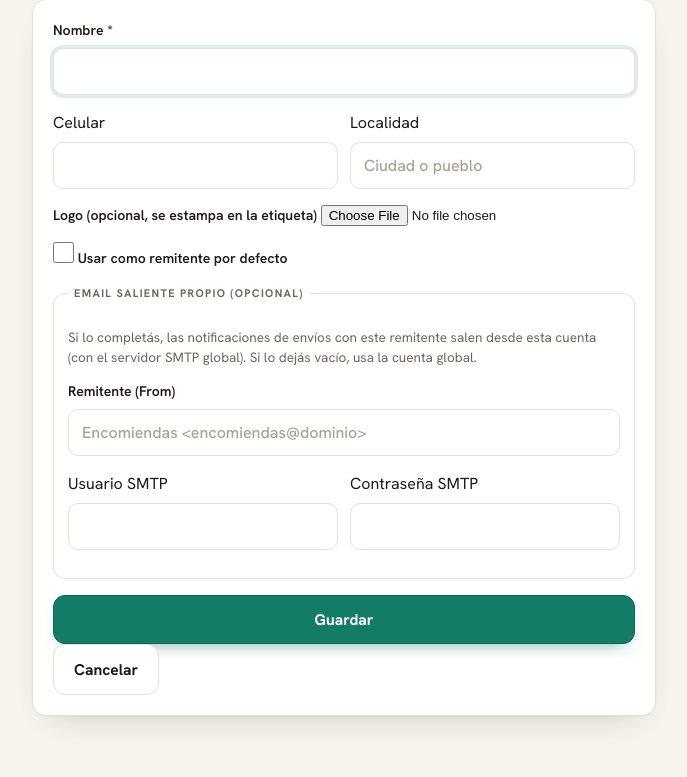
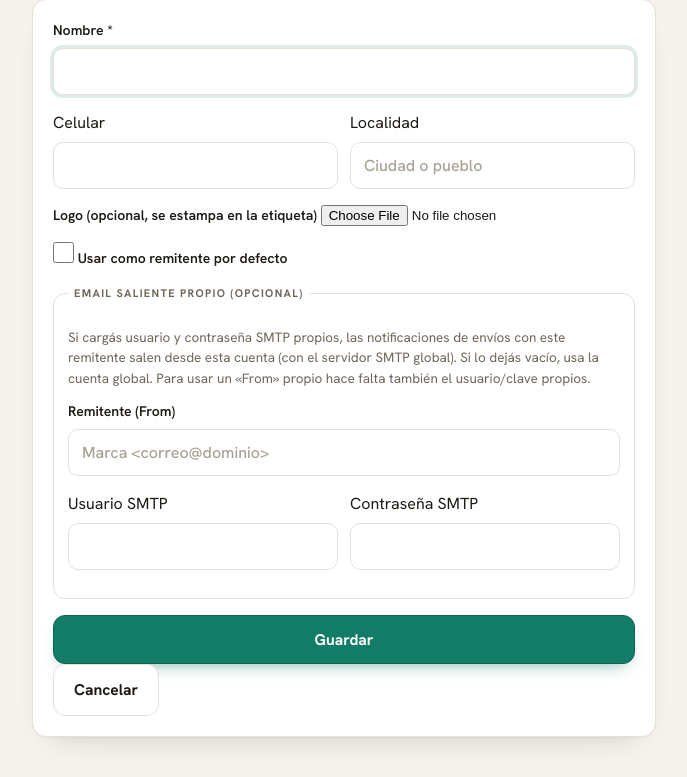
Before and after one commit to juanmreyesa/etiquetas-encomiendas, a Flask app: page /admin/remitentes/nuevo in a window 1280 px wide. Shown: the part 151-928 px from the top of the page, without its empty margins (296-983 px from the left). Before the commit the page ends 874 px from the top, so only its background shows below. Run offline with Flask 3, Linux system fonts and the light colour scheme; data that the repository does not hold is empty; parts of the project's set-up code (start-up, migrations or seed data) failed here and were passed over.

Commit message:
Harden email handling and fix audit findings
- mailer: strip CR/LF from headers (From/To/Subject) to prevent header
  injection; robust From fallback. norm_email collapses whitespace.
- per-sender email override is all-or-nothing: only used when the sender has its
  own SMTP user (avoids authenticating as X while sending From Y -> spam/reject);
  clearing the sender's user also clears its stored password.
- limit Image.MAX_IMAGE_PIXELS (decompression-bomb guard); gate Flask debug
  behind FLASK_DEBUG; clarify SECRET_KEY placeholder in compose.
- i18n: own placeholder for sender From, dedicated delete-sender confirm;
  conditional password placeholder in settings. README: document per-sender SMTP.

Co-Authored-By: Claude Opus 4.8 <noreply@anthropic.com>

```diff
--- a/app.py
+++ b/app.py
@@ -16,6 +16,10 @@ from urllib.parse import urlparse
 from flask import (Flask, Response, abort, flash, make_response, redirect,
                    render_template, request, send_file, url_for)
 from PIL import Image, ImageOps
+
+# Cota contra "decompression bombs": rechaza imágenes con demasiados píxeles
+# (MAX_CONTENT_LENGTH acota el archivo, no el tamaño descomprimido).
+Image.MAX_IMAGE_PIXELS = 64_000_000  # ~64 MP
 
 import db
 import i18n
@@ -191,15 +195,17 @@ def _notificar(envio, evento):
             p = os.path.join(TICKETS_DIR, os.path.basename(foto))
             if os.path.exists(p):
                 adj, adjn = p, foto
-    # Cuenta de envío: si el remitente del envío tiene su propio email, se usa
-    # esa cuenta (from + auth); si no, el SMTP global.
+    # Cuenta de envío: el override por remitente es TODO-O-NADA — solo se usa si el
+    # remitente tiene su propio usuario SMTP (autenticar como X y mandar From Y
+    # distinto haría que el correo caiga en spam/sea rechazado). Si no, SMTP global.
     rem = db.get_remitente(envio["rem_id"]) if envio.get("rem_id") else None
-    from_addr = rem.get("email_from") if rem else None
-    smtp_user = rem.get("smtp_user") if rem else None
-    smtp_pw = rem.get("smtp_password") if rem else None
+    from_addr = smtp_user = smtp_pw = None
+    if rem and (rem.get("smtp_user") or "").strip():
+        from_addr = rem.get("email_from")
+        smtp_user = rem.get("smtp_user")
+        smtp_pw = rem.get("smtp_password")
     ok, msg = mailer.enviar(to, subj, body, adjunto_path=adj, adjunto_nombre=adjn,
-                            from_addr=from_addr, user=smtp_user or None,
-                            password=smtp_pw if smtp_user else None)
+                            from_addr=from_addr, user=smtp_user, password=smtp_pw)
     flash(tr("flash.email_sent") if ok else tr("flash.email_failed", msg=msg),
           "ok" if ok else "error")
 
@@ -589,8 +595,12 @@ def remitente_actualizar(rem_id):
         base["logo"] = val         # nuevo logo
     else:
         base["logo"] = None        # sin cambios
-    # contraseña SMTP del remitente: vacío = no tocar; texto = setear
-    base["smtp_password"] = request.form.get("smtp_password") or None
+    # contraseña SMTP del remitente: vacío = no tocar; texto = setear.
+    # Si se borró el usuario propio, se limpia la contraseña (no dejar huérfana).
+    if not base["smtp_user"]:
+        base["smtp_password"] = ""
+    else:
+        base["smtp_password"] = request.form.get("smtp_password") or None
     db.actualizar_remitente(rem_id, base)
     flash(tr("flash.sender_updated"), "ok")
     return redirect(url_for("remitentes"))
@@ -699,4 +709,5 @@ def health():
 
 
 if __name__ == "__main__":
-    app.run(host="0.0.0.0", port=8000, debug=True)
+    # debug solo si se pide explícitamente (el debugger de Werkzeug permite RCE)
+    app.run(host="0.0.0.0", port=8000, debug=os.environ.get("FLASK_DEBUG") == "1")
--- a/db.py
+++ b/db.py
@@ -163,7 +163,8 @@ def norm_nombre(s):
 
 
 def norm_email(s):
-    return (s or "").strip()
+    # sin CR/LF/espacios internos (defensa contra header injection en emails)
+    return "".join((s or "").split())
 
 
 def norm_tel(s):
--- a/docker-compose.yml
+++ b/docker-compose.yml
@@ -21,7 +21,8 @@ services:
       # Defaults del primer arranque; después editá todo desde /admin.
       PRINTER: Epson_L3210
       BASE_URL: http://localhost:8088
-      SECRET_KEY: change-me-please
+      # CAMBIAR: generá uno con  python -c "import secrets;print(secrets.token_hex(32))"
+      SECRET_KEY: CHANGE_ME
       HOME: /tmp          # el uid puede no tener entrada en /etc/passwd del contenedor
       # Fallback si el socket de CUPS fallara: imprimir por IPP a otro host
       # CUPS_SERVER: 192.168.1.10
--- a/i18n.py
+++ b/i18n.py
@@ -160,7 +160,9 @@ TRANSLATIONS = {
         "check.remove_logo": "Quitar el logo",
         "check.is_default": "Usar como remitente por defecto",
         "settings.sender_email": "Email saliente propio (opcional)",
-        "help.sender_email": "Si lo completás, las notificaciones de envíos con este remitente salen desde esta cuenta (con el servidor SMTP global). Si lo dejás vacío, usa la cuenta global.",
+        "help.sender_email": "Si cargás usuario y contraseña SMTP propios, las notificaciones de envíos con este remitente salen desde esta cuenta (con el servidor SMTP global). Si lo dejás vacío, usa la cuenta global. Para usar un «From» propio hace falta también el usuario/clave propios.",
+        "field.email_from_ph": "Marca <correo@dominio>",
+        "confirm.delete_sender": "¿Eliminar este remitente?",
 
         # --- admin / configuración ---
         "page.settings": "Configuración",
@@ -392,7 +394,9 @@ TRANSLATIONS = {
         "check.remove_logo": "Remove the logo",
         "check.is_default": "Use as default sender",
         "settings.sender_email": "Own outgoing email (optional)",
-        "help.sender_email": "If set, notifications for shipments with this sender are sent from this account (using the global SMTP server). If empty, the global account is used.",
+        "help.sender_email": "If you set an own SMTP user and password, notifications for shipments with this sender are sent from this account (using the global SMTP server). If empty, the global account is used. Using an own “From” also requires the own user/password.",
+        "field.email_from_ph": "Brand <mail@domain>",
+        "confirm.delete_sender": "Delete this sender?",
 
         "page.settings": "Settings",
         "settings.brand": "Brand",
--- a/templates/remitente_form.html
+++ b/templates/remitente_form.html
@@ -39,7 +39,7 @@
     <p class="meta">{{ t('help.sender_email') }}</p>
     <label>{{ t('field.smtp_from') }}
       <input name="email_from" value="{{ r.email_from if r else '' }}"
-             placeholder="Encomiendas &lt;encomiendas@dominio&gt;">
+             placeholder="{{ t('field.email_from_ph') }}">
     </label>
     <div class="row">
       <label>{{ t('field.smtp_user') }}
--- a/templates/remitentes.html
+++ b/templates/remitentes.html
@@ -24,7 +24,7 @@
     <div class="ag-acciones">
       <a class="btn" href="{{ url_for('remitente_editar', rem_id=r.id) }}">{{ t('btn.edit') }}</a>
       <form method="post" action="{{ url_for('remitente_eliminar', rem_id=r.id) }}"
-            onsubmit="return confirm('{{ t('confirm.delete_recipient') }}')">
+            onsubmit="return confirm('{{ t('confirm.delete_sender') }}')">
         <button class="btn danger" type="submit">{{ t('btn.delete') }}</button>
       </form>
     </div>
--- a/templates/settings_form.html
+++ b/templates/settings_form.html
@@ -104,7 +104,7 @@
     </label>
     <label>{{ t('field.smtp_password') }}
       <input name="smtp_password" type="password" value="" autocomplete="new-password"
-             placeholder="••••••••">
+             placeholder="{{ '••••••••' if s.smtp_password else '' }}">
     </label>
   </div>
   <label>{{ t('field.smtp_from') }}
```
Also changed, not shown: mailer.py (+8 -3 lines), tests/test_app.py (+34 -0 lines), README.md.
